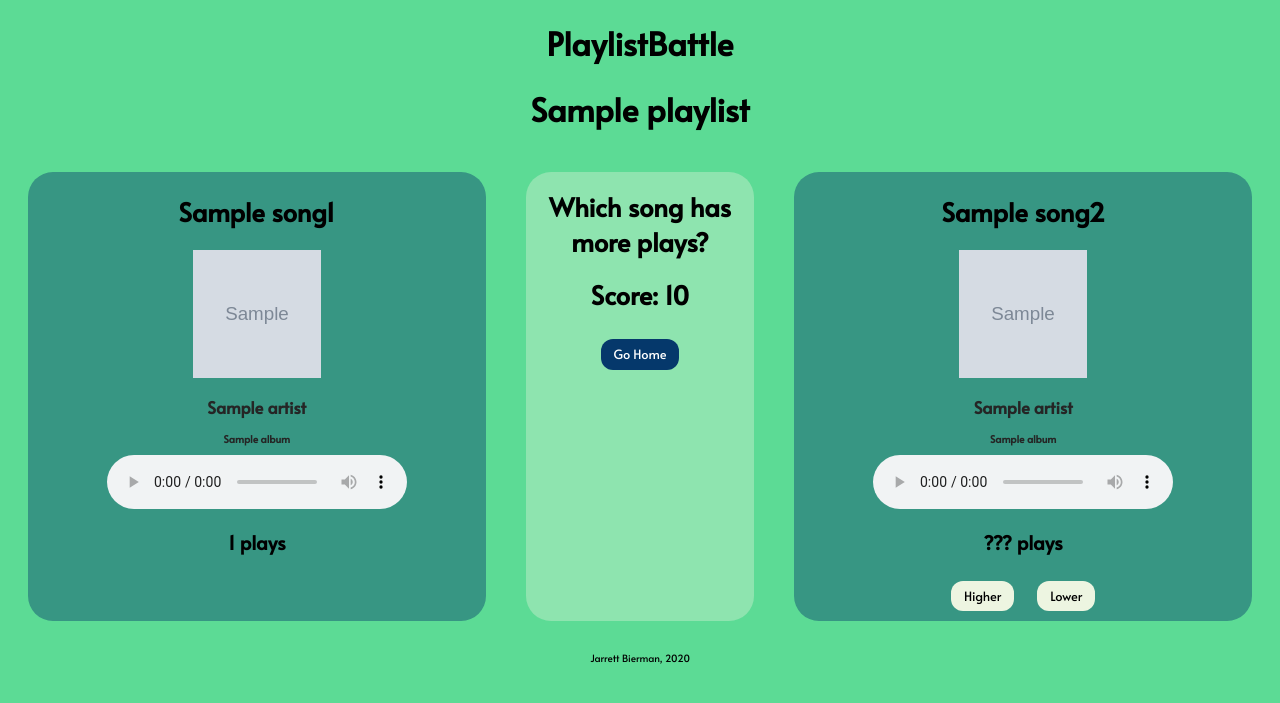
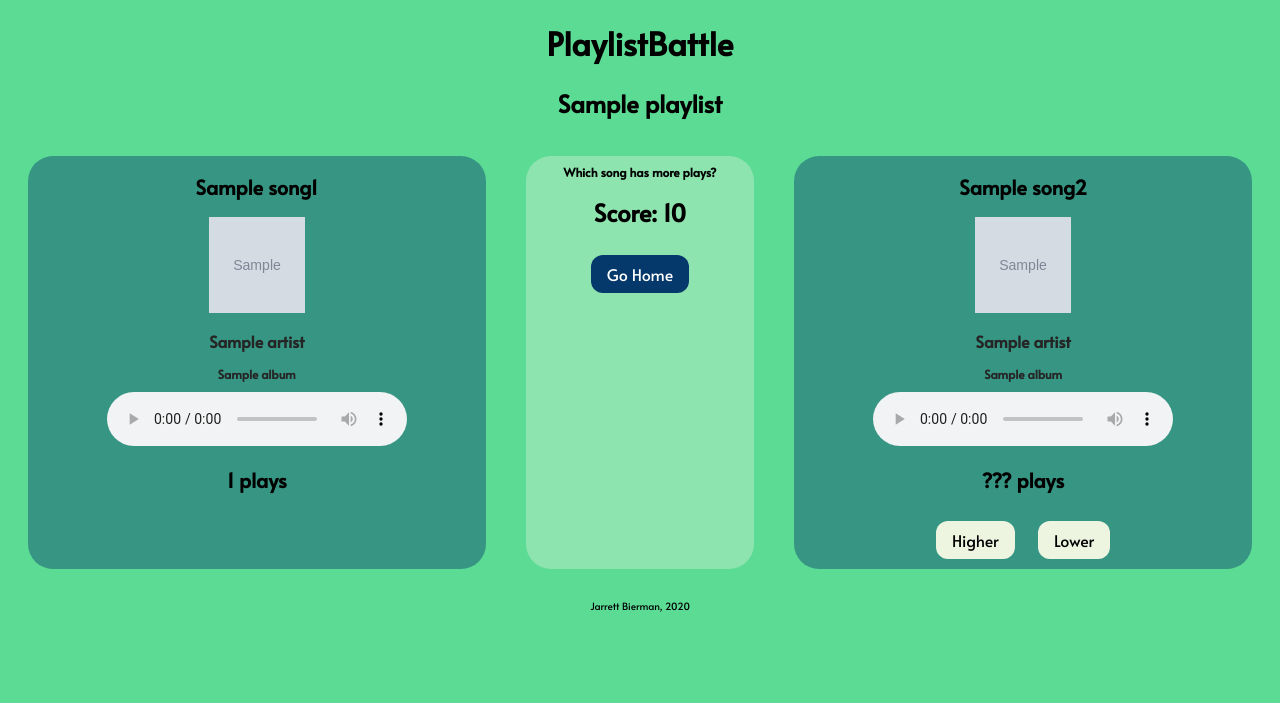
Before and after one commit to JarrettBierman/PlaylistBattle, a Flask app: template templates/game.html in a window 1280 px wide. Shown: the top 703 px of the page. Run offline with Flask 2, Linux system fonts and the light colour scheme; the template is opened without the code that fills it: most values are stand-ins (such as "Sample title", 1, 10 or a date in 2020); grey boxes marked "Sample" are stand-in pictures.

Commit message:
added mobile functionality and icons

```diff
--- a/app.py
+++ b/app.py
@@ -14,7 +14,7 @@ import pandas as pd
 import requests
 import subprocess
 
-debug = False
+debug = True
 
 class Song:
     def __init__(self, name, artist, album, album_id, play_count, sound_clip, image):
--- a/static/style.css
+++ b/static/style.css
@@ -24,6 +24,24 @@ body{
     transition: 0.3s ease;
 }
 
+/* for mobile */
+@media (max-width: 450px){
+	.container{
+		flex-direction: column;
+		align-items: center;
+	}
+	.container div{
+		width: 90vw;
+	}
+	.name{
+		font-size: 1px;
+	}
+
+	audio{
+		display: none;
+	}
+}
+
 #scoreblock {
 	background: #8EE4AF;
 	/* border: 3px solid black; */
@@ -33,8 +51,8 @@ body{
 /* buttons */
 .button {
     border-radius: 12px;
-    font-size: 1vw;
-	padding: 0.5vw 1vw;
+    font-size: 2vh;
+	padding: 1vh 2vh;
 	margin: 10px;
     text-decoration: none;
     border: none;
@@ -81,28 +99,44 @@ body{
 }
 
 /* div text */
+#title {
+	font-size: 3vh;
+}
+
+#score {
+	font-size: 3vh;
+}
+
+#moreplays {
+	font-size: 1.5vh;
+}
+
+#right_wrong_text {
+	font-size: 2vh;
+}
+
 .name {
-    font-size: 2vw;
+    font-size: 2.5vh;
     color: black;
 }
 
 .artist {
-    font-size: 1.3vw;
+    font-size: 2vh;
     color: rgb(37, 37, 37);
 }
 
 .album {
-    font-size: 0.8vw;
+    font-size: 1.5vh;
     color: rgb(37, 37, 37);
 }
 
 .song_image{
-	width: 10vw;
-	height: 10vw;
+	width: 12vh;
+	height: 12vh;
 }
 
 .playText {
-	font-size: 1.5vw;
+	font-size: 2.5vh;
 }
 
 /* selector form */
--- a/templates/base.html
+++ b/templates/base.html
@@ -4,6 +4,7 @@
     <meta charset="UTF-8">
     <meta name="viewport" content="width=device-width, initial-scale=1.0">
     <link rel="stylesheet" type="text/css" href="{{ url_for('static', filename='style.css') }}">
+    <link rel="icon" href="{{ url_for('static', filename='favicon.ico') }}">
     <link href="https://fonts.googleapis.com/css2?family=Alata&display=swap" rel="stylesheet">
     <script src="https://ajax.googleapis.com/ajax/libs/jquery/3.5.1/jquery.min.js"></script>
     {% block head %} {% endblock %}
--- a/templates/game.html
+++ b/templates/game.html
@@ -16,11 +16,11 @@
         <h2 id="album1" class="album">{{song1.album}}</h2>
         <audio controls>
             <source src="{{song1.sound_clip}}">
-            </audio>
+        </audio>
             <h2 class="playText" id="plays1">{{song1.play_count}} plays</h2>
         </div>
         <div id="scoreblock">
-            <h1>Which song has more plays?</h1>
+            <h1 id="moreplays">Which song has more plays?</h1>
             <h1 id="score">Score: {{score}}</h1>
             <form action="/choose/{{access_token}}">
                 <button class="button" id="homeButton" >Go Home</button>
@@ -41,7 +41,7 @@
             <h2 id="album2" class="album">{{song2.album}}</h2>
             <audio controls>
                 <source src="{{song2.sound_clip}}">
-        </audio>
+            </audio>
         <h2 class="playText" id="plays2">??? plays</h2>
         <button class="button" id="higher">Higher</button>
         <button class="button" id="lower">Lower</button>
```
Also changed, not shown: static/favicon.ico (added), 3 other files.
